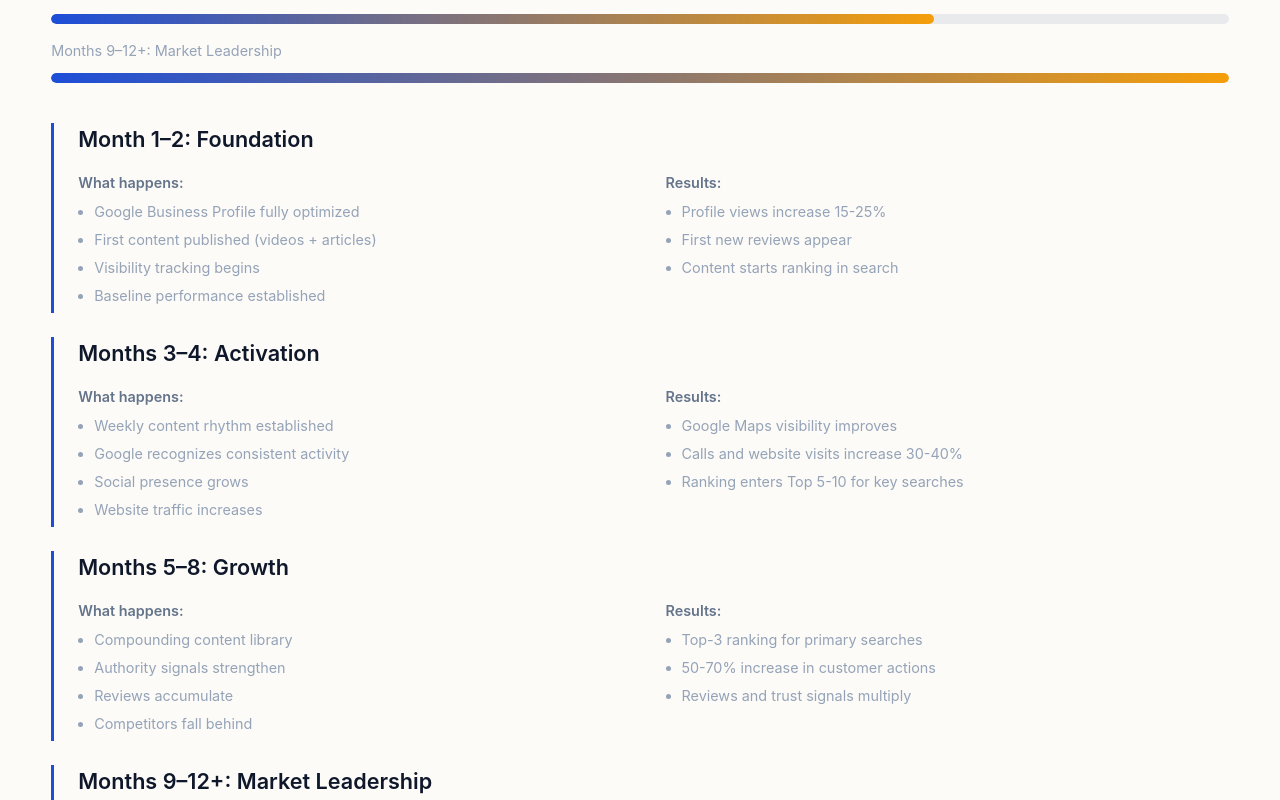
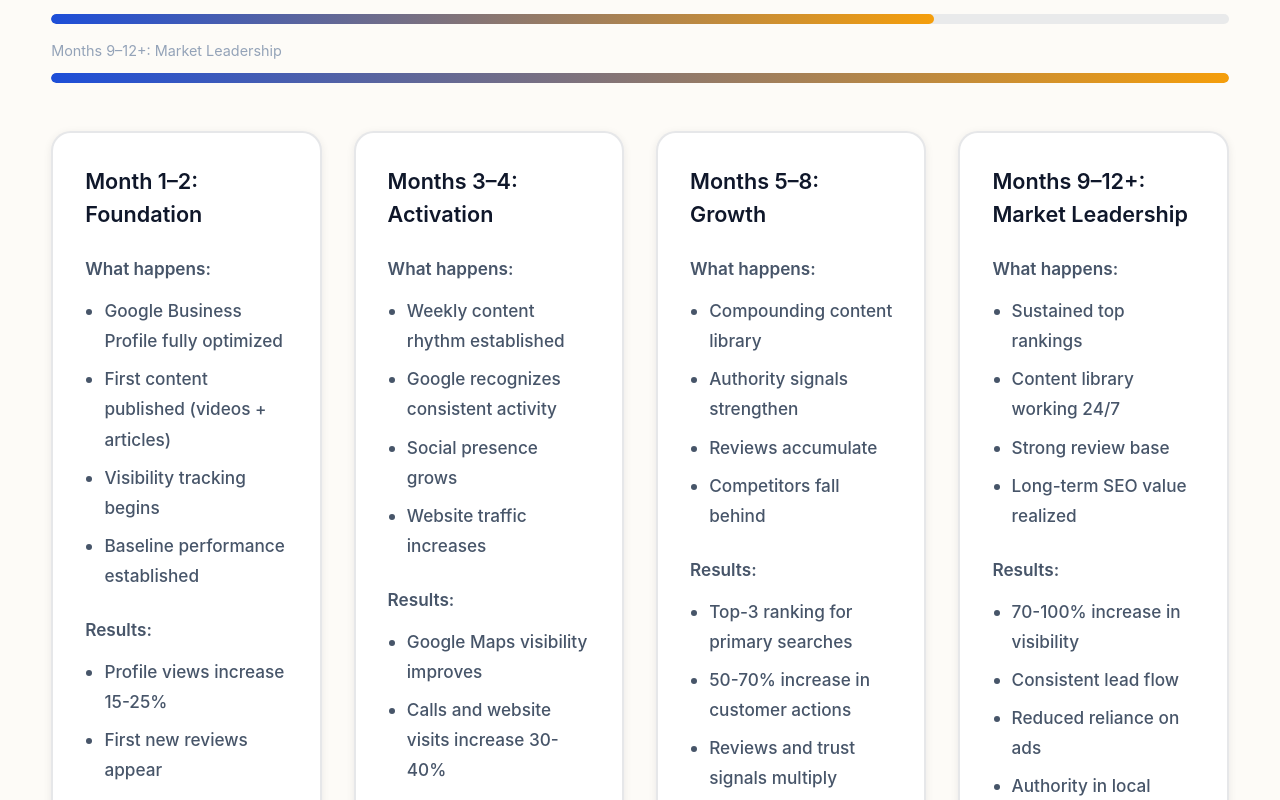
Before and after one commit to johntang99/baam-landing-page, a Next.js app: page / in a window 1280 px wide. Shown: the part 5980-6780 px from the top of the page. Built offline with nearby package versions, Linux system fonts and the light colour scheme.

Commit message:
Convert timeline to card grid layout with consistent text-body styling

```diff
--- a/app/page.tsx
+++ b/app/page.tsx
@@ -807,35 +807,33 @@ export default function HomePage() {
                 </div>
               ))}
             </div>
-            <div className="timeline" style={{ marginTop: '2.5rem' }}>
+            <div className="grid grid-2" style={{ marginTop: '3rem', gap: '2rem' }}>
               {timeline.map((stage) => (
-                <div key={stage.title} className="timeline-item">
+                <div key={stage.title} className="card-bordered">
                   <div className="text-subheading">{stage.title}</div>
-                  <div className="grid grid-2" style={{ marginTop: '1rem' }}>
-                    <div>
-                      <div className="text-small" style={{ color: 'var(--text-gray)', fontWeight: 600 }}>
+                  <div style={{ marginTop: '1.5rem' }}>
+                    <div className="text-body" style={{ color: '#475569', fontWeight: 600, marginBottom: '0.75rem' }}>
                       What happens:
                     </div>
-                      <ul style={{ marginTop: '0.5rem', paddingLeft: '1rem', color: 'var(--text-gray)' }}>
+                    <ul style={{ paddingLeft: '1.2rem' }}>
                       {stage.work.map((item) => (
-                          <li key={item} className="text-small" style={{ marginBottom: '0.4rem' }}>
+                        <li key={item} className="text-body" style={{ marginBottom: '0.5rem', color: '#475569', fontWeight: 500 }}>
                           {item}
                         </li>
                       ))}
                     </ul>
                   </div>
-                    <div>
-                      <div className="text-small" style={{ color: 'var(--text-gray)', fontWeight: 600 }}>
+                  <div style={{ marginTop: '1.5rem' }}>
+                    <div className="text-body" style={{ color: '#475569', fontWeight: 600, marginBottom: '0.75rem' }}>
                       Results:
                     </div>
-                      <ul style={{ marginTop: '0.5rem', paddingLeft: '1rem', color: 'var(--text-gray)' }}>
+                    <ul style={{ paddingLeft: '1.2rem' }}>
                       {stage.results.map((item) => (
-                          <li key={item} className="text-small" style={{ marginBottom: '0.4rem' }}>
+                        <li key={item} className="text-body" style={{ marginBottom: '0.5rem', color: '#475569', fontWeight: 500 }}>
                           {item}
                         </li>
                       ))}
                     </ul>
-                    </div>
                   </div>
                 </div>
               ))}
```
Lines whose indentation alone changed are shown as unchanged.
